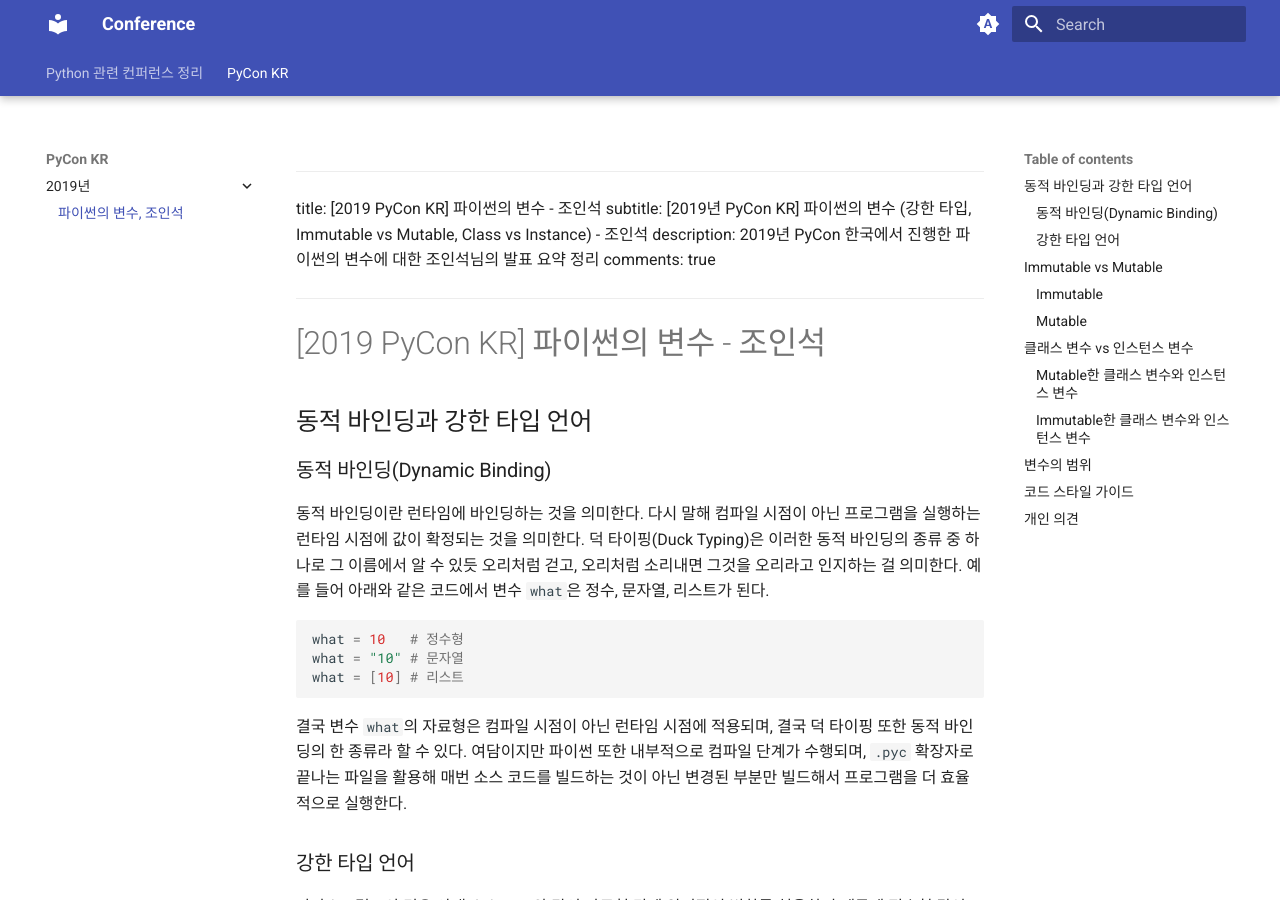
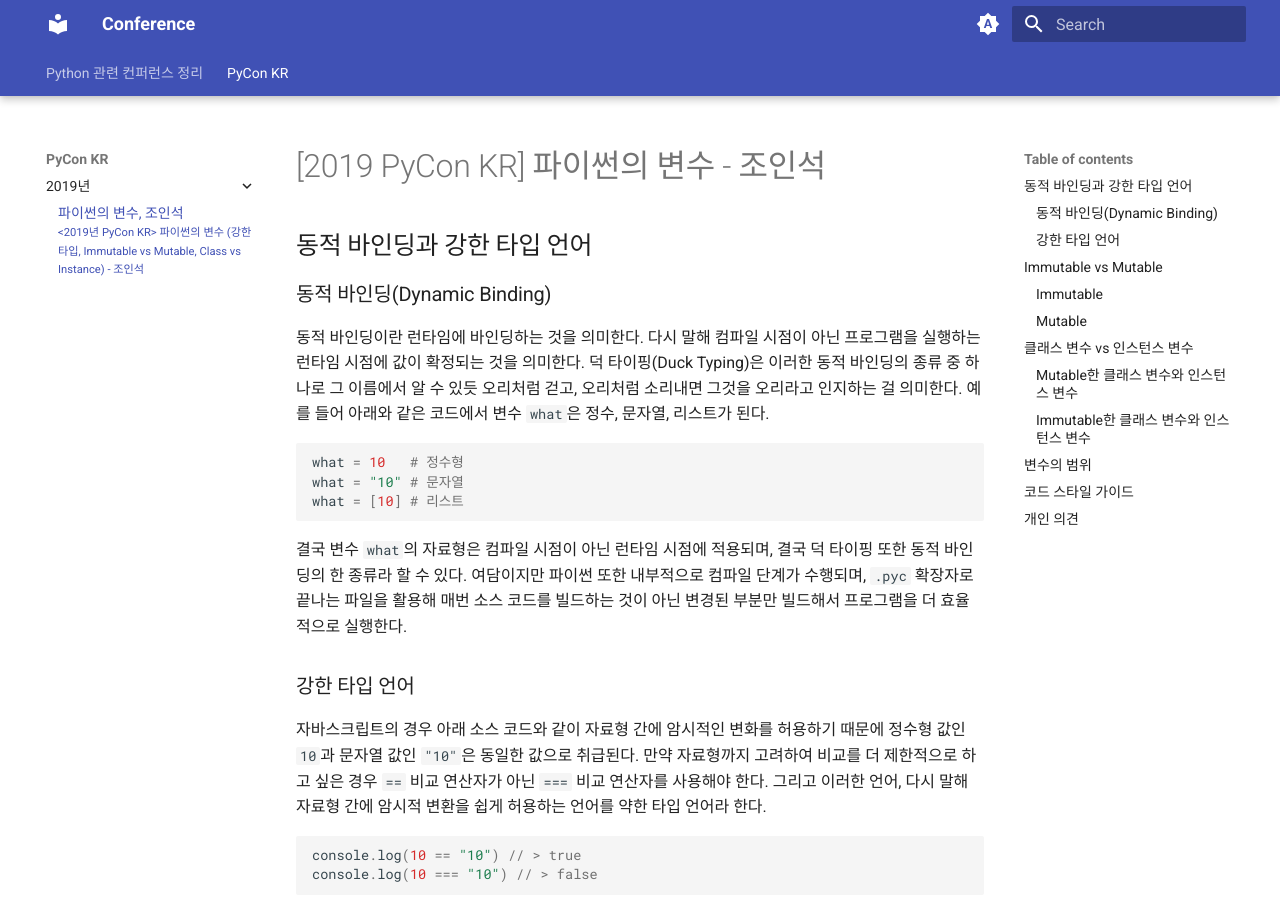
Before and after one commit to FastAPI-Korea/Conference, an MkDocs documentation site: the page built from docs/PyCon/KR/2019/su9LkSogAMc/README.md, in a window 1280 px wide and 900 px high. Built offline with MkDocs 1.6.1 and Material for MkDocs 9.7.7, drawn with Linux system fonts in a browser that asks for light colours; comment, search, counter and statistics services are not loaded.

Commit message:
fix (document): 메타데이터 부분 문법 수정

```diff
--- a/docs/PyCon/KR/2019/su9LkSogAMc/README.md
+++ b/docs/PyCon/KR/2019/su9LkSogAMc/README.md
@@ -1,6 +1,6 @@
 ---
-title: [2019 PyCon KR] 파이썬의 변수 - 조인석
-subtitle: [2019년 PyCon KR] 파이썬의 변수 (강한 타입, Immutable vs Mutable, Class vs Instance) - 조인석
+title: <2019 PyCon KR> 파이썬의 변수 - 조인석
+subtitle: <2019년 PyCon KR> 파이썬의 변수 (강한 타입, Immutable vs Mutable, Class vs Instance) - 조인석
 description: 2019년 PyCon 한국에서 진행한 파이썬의 변수에 대한 조인석님의 발표 요약 정리
 comments: true
 ---
```
